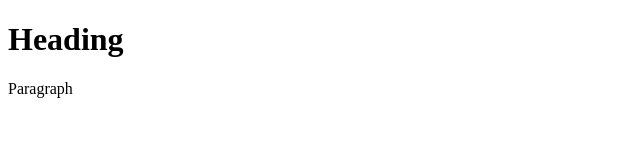
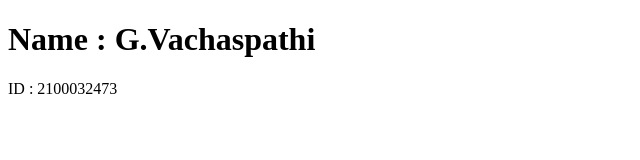
Before and after one commit to vachaspathi6/GiBash, a plain HTML site: page index.html in a window 1280 px wide. Shown: the whole page, without its empty margins (0-640 px from the left). Drawn offline with Linux system fonts and the light colour scheme.

Commit message:
I modified the Index.html by Id and Name

```diff
--- a/index.html
+++ b/index.html
@@ -1,10 +1,10 @@
 <!DOCTYPE html>
 <html>
 <head>
-<title>Ace Picker</title>
+<title> Git Hub Creation in RND</title>
 </head>
 <body>
-<h1>Heading</h1>
-<p>Paragraph</p>
+<h1>Name : G.Vachaspathi</h1>
+<p>ID : 2100032473</p>
 </body>
 </html>
```
